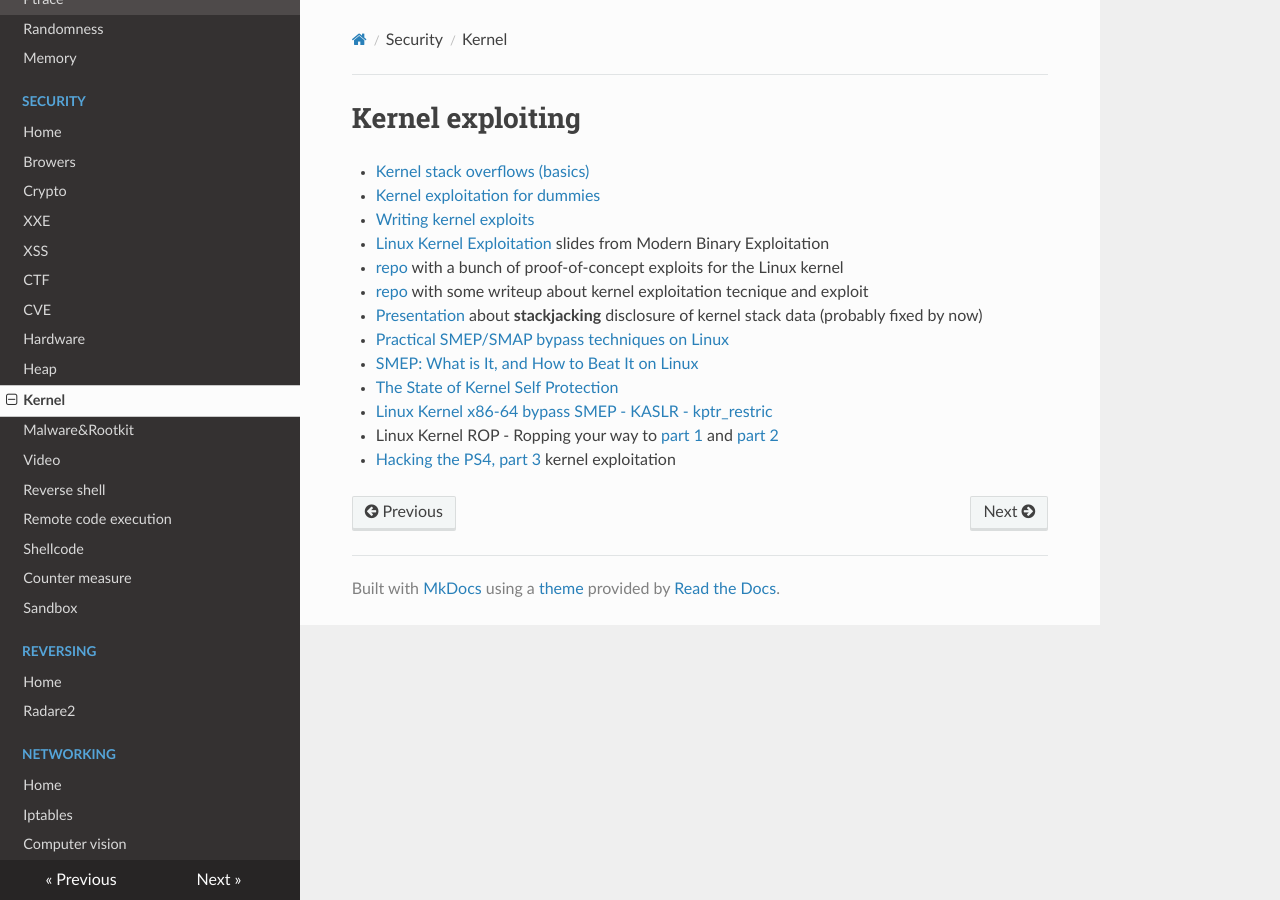
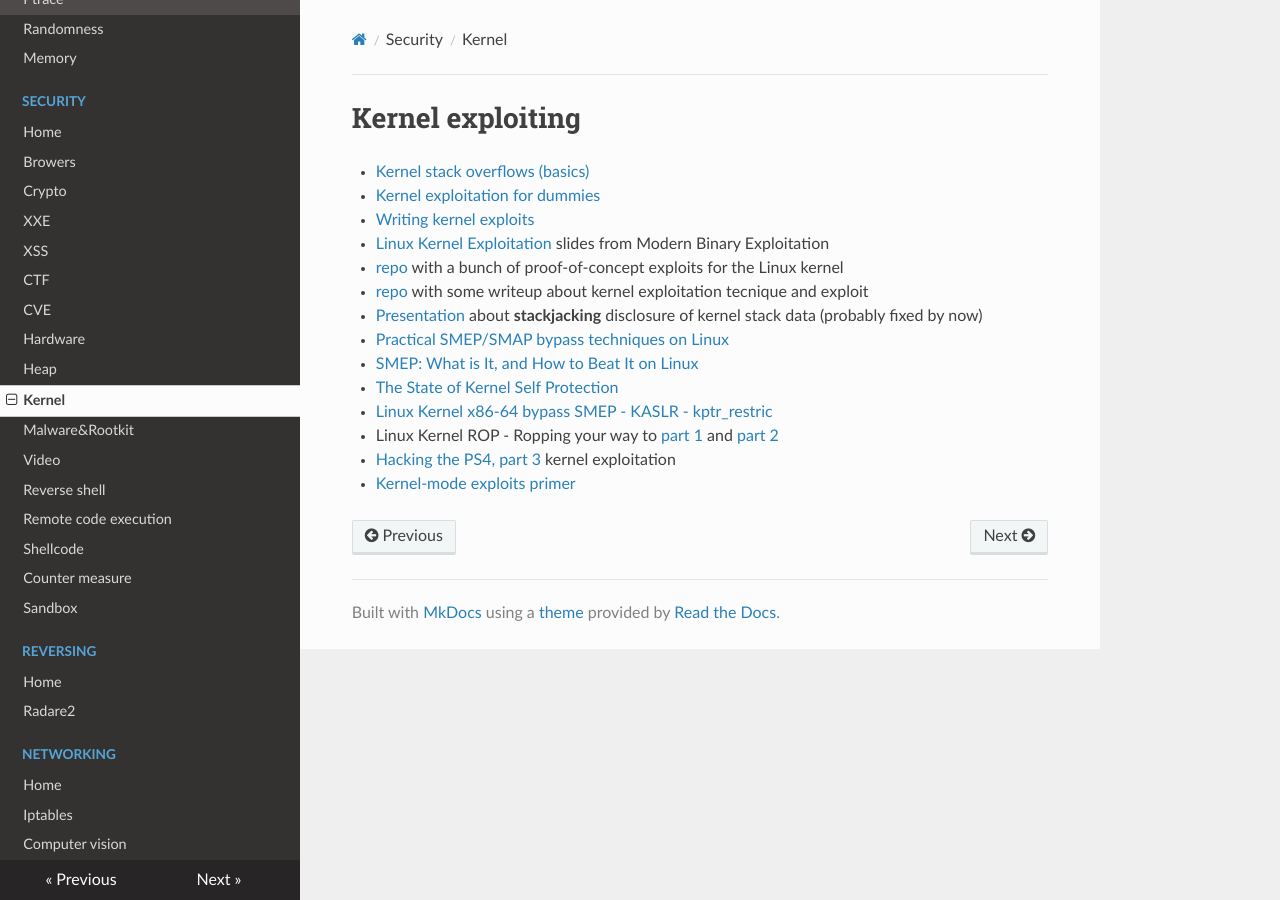
Before and after one commit to gipi/low-level, an MkDocs documentation site: the page built from docs/security/kernel.md, in a window 1280 px wide. Built offline with MkDocs 1.6.1, drawn with Linux system fonts in a browser that asks for light colours; nearby versions of some CDN libraries; old or Windows-style settings are respelled for this version of MkDocs.

Commit message:
Update kernel.md

```diff
--- a/docs/security/kernel.md
+++ b/docs/security/kernel.md
@@ -14,3 +14,4 @@
  - [Linux Kernel x86-64 bypass SMEP - KASLR - kptr_restric](http://blackbunny.io/linux-kernel-x86-64-bypass-smep-kaslr-kptr_restric/)
  - Linux Kernel ROP - Ropping your way to [part 1](https://www.trustwave.com/Resources/SpiderLabs-Blog/Linux-Kernel-ROP---Ropping-your-way-to---(Part-1)/) and [part 2](https://www.trustwave.com/Resources/SpiderLabs-Blog/Linux-Kernel-ROP---Ropping-your-way-to---(Part-2)/)
  - [Hacking the PS4, part 3](https://cturt.github.io/ps4-3.html) kernel exploitation
+ - [Kernel-mode exploits primer](http://old.iseclab.org/projects/vifuzz/docs/exploit.pdf)
```
